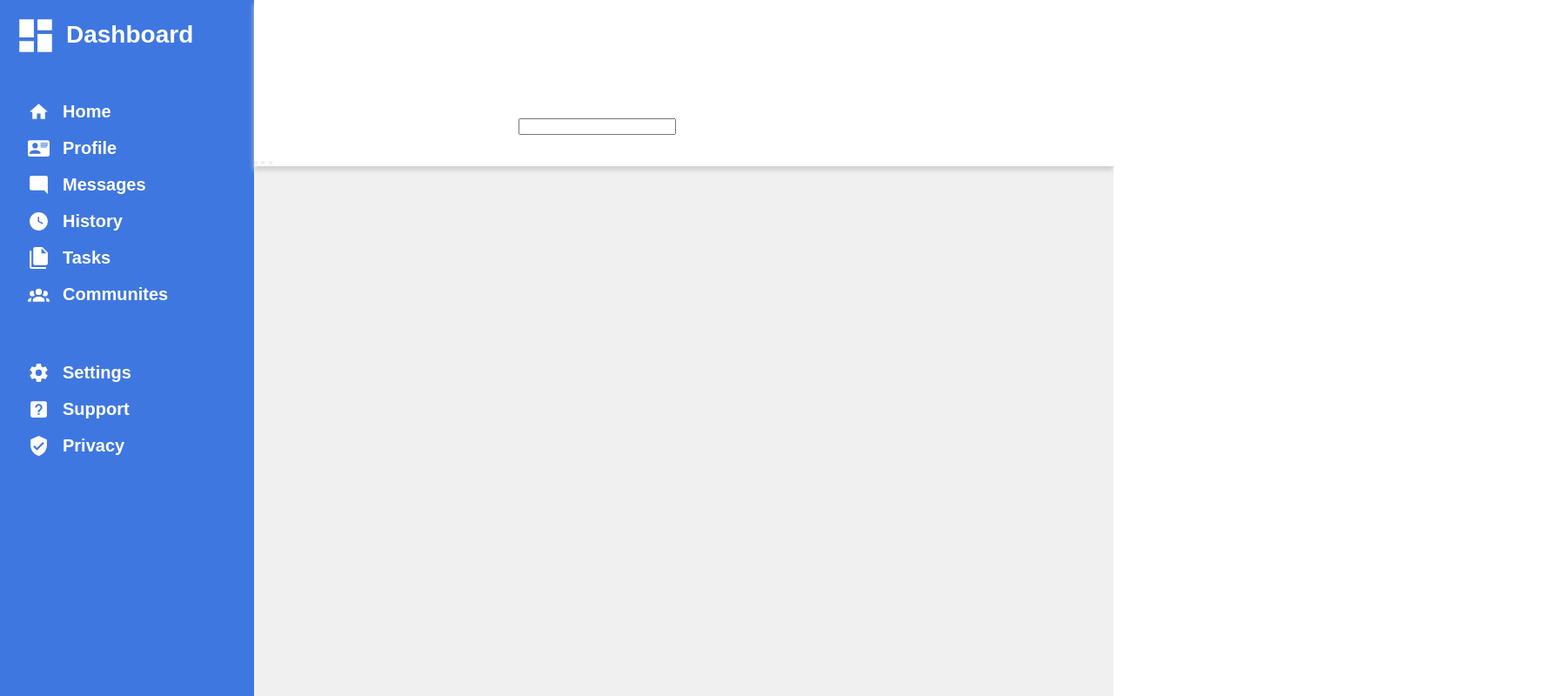
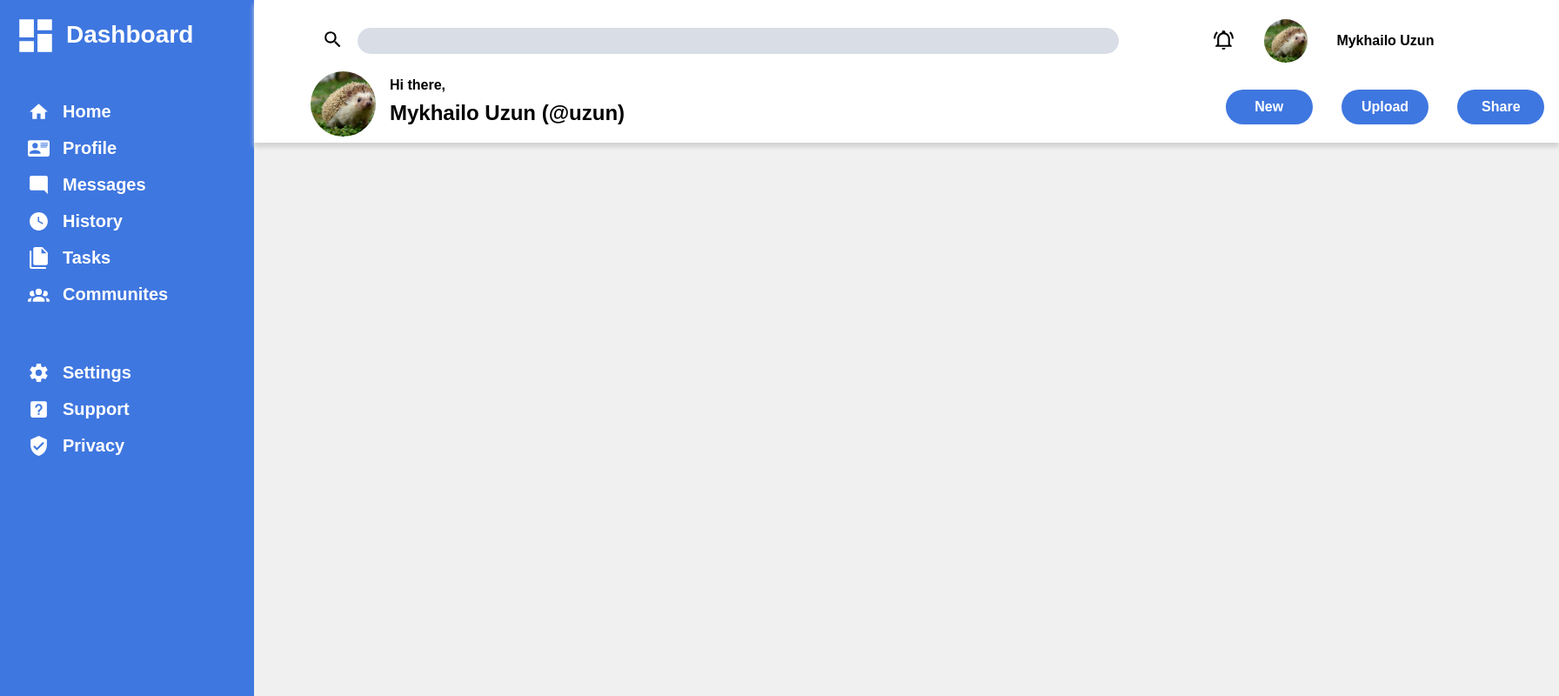
Before and after one commit to NoixVerte/admin-dashboard, a plain HTML site: page index.html in a window 1280 px wide. Shown: the whole page at 87% size, 1792 px wide, since content can reach past the window. Drawn offline with Linux system fonts and the light colour scheme.

Commit message:
Finalize heaader

```diff
--- a/index.html
+++ b/index.html
@@ -72,29 +72,43 @@
         </ul>
     </nav>
     <header>
-        <div>
-            <svg>
-
-            </svg>
-            <input type="text">
-            <svg>
-
-            </svg>
-            <img src="" alt="">
-            <p></p>
+        <div class="upper-header">
+            <div class="searchbar-container">
+                <button class="search-btn">
+                    <svg viewBox="0 0 24 24">
+                        <path d="M9.5,3A6.5,6.5 0 0,1 16,9.5C16,11.11 15.41,12.59 14.44,13.73L14.71,14H15.5L20.5,19L19,20.5L14,15.5V14.71L13.73,14.44C12.59,15.41 11.11,16 9.5,16A6.5,6.5 0 0,1 3,9.5A6.5,6.5 0 0,1 9.5,3M9.5,5C7,5 5,7 5,9.5C5,12 7,14 9.5,14C12,14 14,12 14,9.5C14,7 12,5 9.5,5Z" />
+                    </svg>
+                </button>
+                <input class="searchbar" type="text">
+            </div>
+            <div class="notif-container">
+                <button class="notif-btn">
+                    <svg viewBox="0 0 24 24">
+                        <path d="M10,21H14A2,2 0 0,1 12,23A2,2 0 0,1 10,21M21,19V20H3V19L5,17V11C5,7.9 7.03,5.17 10,4.29C10,4.19 10,4.1 10,4A2,2 0 0,1 12,2A2,2 0 0,1 14,4C14,4.1 14,4.19 14,4.29C16.97,5.17 19,7.9 19,11V17L21,19M17,11A5,5 0 0,0 12,6A5,5 0 0,0 7,11V18H17V11M19.75,3.19L18.33,4.61C20.04,6.3 21,8.6 21,11H23C23,8.07 21.84,5.25 19.75,3.19M1,11H3C3,8.6 3.96,6.3 5.67,4.61L4.25,3.19C2.16,5.25 1,8.07 1,11Z" />
+                    </svg>
+                </button>
+                <div class="profile-picture"></div>
+                <p><strong>Mykhailo Uzun</strong></p>
+            </div>
         </div>
-        <div>
-            <img src="" alt="">
-            <p></p>
-            <div>
+        <div class="lower-header">
+            <div class="handle-container">
+                <div class="profile-picture bigger"></div>
+                <span>
+                    <strong>
+                        Hi there, <h2>Mykhailo Uzun (@uzun)</h2>
+                    </strong>
+                </span>
+            </div>
+            <div class="buttons-container">
                 <button>
-
+                    <p>New</p>
                 </button>
                 <button>
-
+                    <p>Upload</p>
                 </button>
                 <button>
-
+                    <p>Share</p>
                 </button>
             </div>
         </div>
--- a/style.css
+++ b/style.css
@@ -91,6 +91,121 @@ header {
     background-color: white;
     z-index: 1;
     box-shadow: 0 5px 5px lightgray;
+    display: grid;
+    grid-template-rows: repeat(2, 1fr);
+}
+
+header svg {
+    width: 25px;
+}
+
+.upper-header {
+    display: grid;
+    grid-template-columns: 7fr 3fr;
+    gap: 3rem;
+    height: 50px;
+    padding: 1rem;
+}
+
+.searchbar-container {
+    display: grid;
+    grid-template-columns: 1fr 10fr;
+    align-items: center;
+    padding: 1rem;
+}
+
+header button {
+    border: none;
+    background-color: transparent;
+    padding-right: 1rem;
+}
+
+header button:hover {
+    cursor: pointer;
+    opacity: 0.85;
+}
+
+.search-btn {
+    justify-self: self-end;
+}
+
+.searchbar {
+    border: none;
+    border-radius: 20px;
+    background-color: rgb(216, 221, 230);
+    height: 30px;
+    padding-left: 1rem;
+}
+
+.notif-container {
+    display: grid;
+    grid-template-columns: 1fr 1fr 3fr;
+    align-items: center;
+}
+
+.notif-btn {
+    justify-self: end;
+    padding-right: 1rem;
+}
+
+.notif-container .profile-picture {
+    justify-self: center;
+}
+
+.notif-container p {
+    padding-left: 1rem;
+}
+
+.profile-picture {
+    background-image: url(hedgehog.jpg);
+    background-size: cover;
+    border-radius: 50%;
+    width: 50px;
+    aspect-ratio: 1 / 1;
+}
+
+.lower-header {
+    display: grid;
+    grid-template-columns:  700px 400px;
+    gap: 400px;
+}
+
+.handle-container {
+    display: grid;
+    grid-template-columns: 0.25fr 1fr;
+}
+
+.bigger {
+    width: 75px;
+}
+
+.profile-picture.bigger {
+    grid-row: 1 / span 2;
+    justify-self: end;
+}
+
+.handle-container span {
+    justify-self: start;
+    padding-left: 1rem;
+    line-height: 2rem;
+}
+
+.buttons-container {
+    display: grid;
+    grid-template-columns: repeat(3, 1fr);
+    place-items: center;
+}
+
+.buttons-container button {
+    width: 100px;
+    height: 40px;
+    background-color: rgb(63, 119, 224);
+    border: none;
+    border-radius: 1.5rem;
+    color: white;
+    font-size: 1rem;
+    font-weight: 600;
+    padding: 0;
 }
 
 main {
```
Also changed, not shown: hedgehog.jpg (added), 1 other file.
